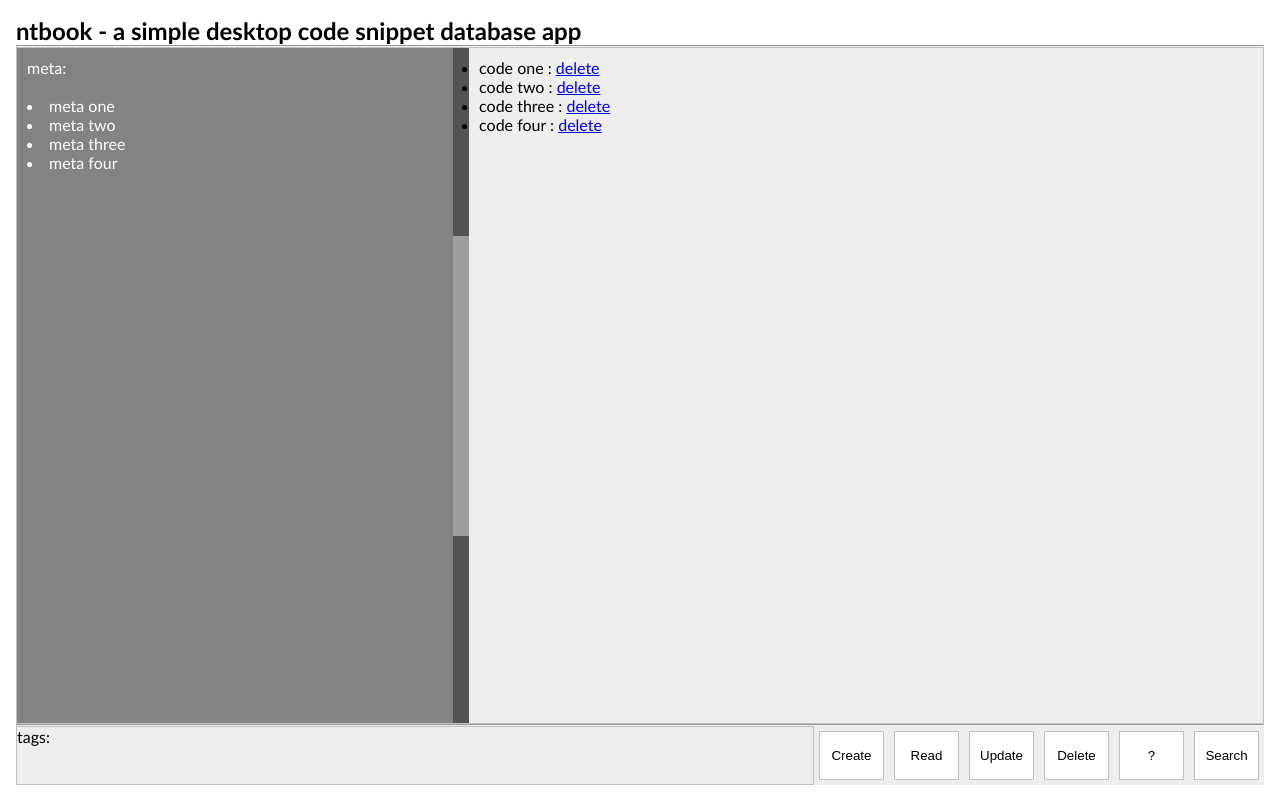
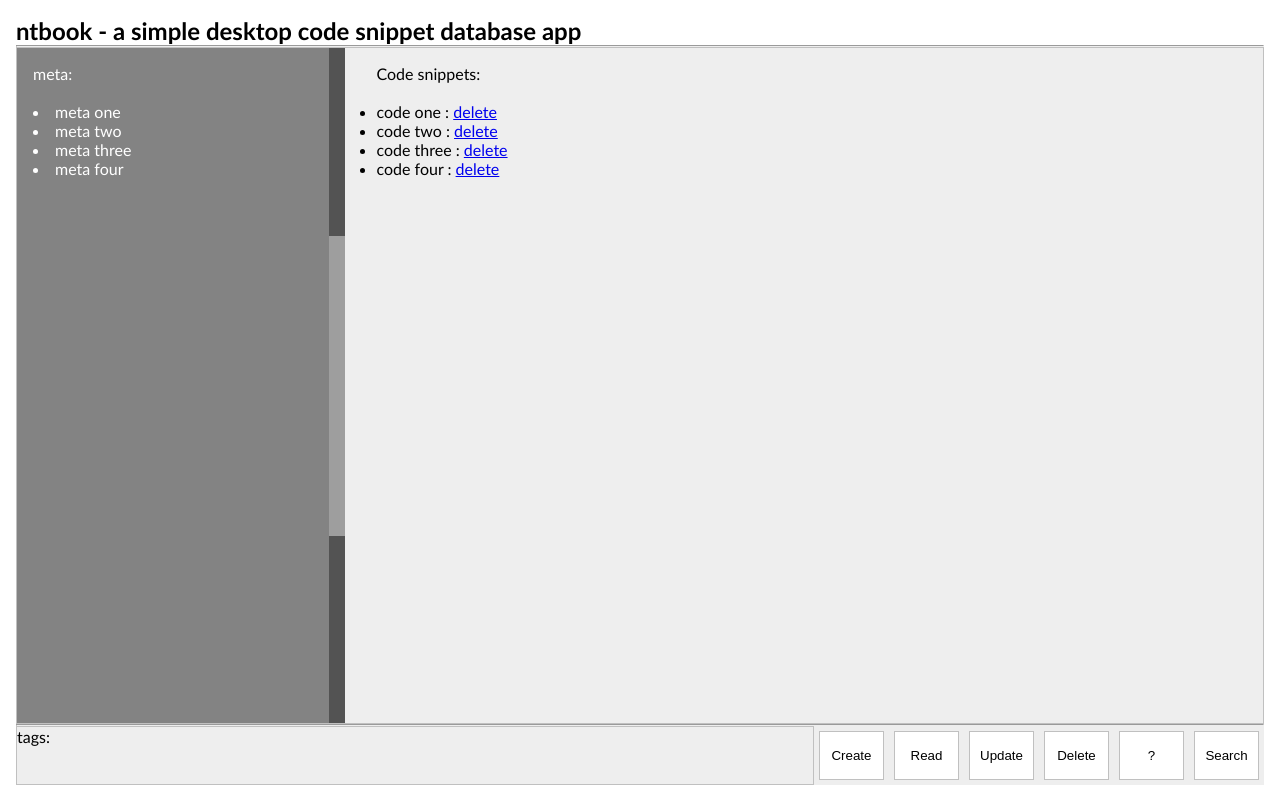
Before and after one commit to keithostertag/ntbook_cbv, a Django app: page / in a window 1280 px wide. Run offline with Django 3.2, Linux system fonts and the light colour scheme; data comes from the database, SQL or seed files in the repository; both versions use the stored data as it was after the commit; some libraries are stand-ins or nearby versions; grey boxes are pictures that could not be loaded.

Commit message:
tweaked css and layout for style

```diff
--- a/assets/css/ntb.css
+++ b/assets/css/ntb.css
@@ -36,11 +36,11 @@ body {
 
 .panel-left {
   flex: 0 0 auto;
-  padding: 10px;
+  padding: 1rem;
   height: 100%;
   /*-jer- setting width to 35% will make the panel-left element start out
   a little smaller than the panel-right by default*/
-  width: 35%;
+  width: 25%;
   min-width: 10%;
   max-width: 75%;
   white-space: wrap;
@@ -59,7 +59,7 @@ body {
 .panel-right {
   flex: 1 1 auto;
   /* resizable */
-  padding: 10px;
+  padding: 1rem 1rem 1rem 2rem;
   height: 100%;
   min-width: 10%;
   max-width: 90%;
--- a/templates/layout.html
+++ b/templates/layout.html
@@ -32,7 +32,7 @@
                 </div>
 
                 <div class="panel-right">
-                  {% block content %}{% endblock content%}
+                  Code snippets: <p><br>{% block content %}{% endblock content%}
                 </div>
 
             </div>     {% comment %}<!-- panel-container -->{% endcomment %}
```
Also changed, not shown: db.sqlite3.
